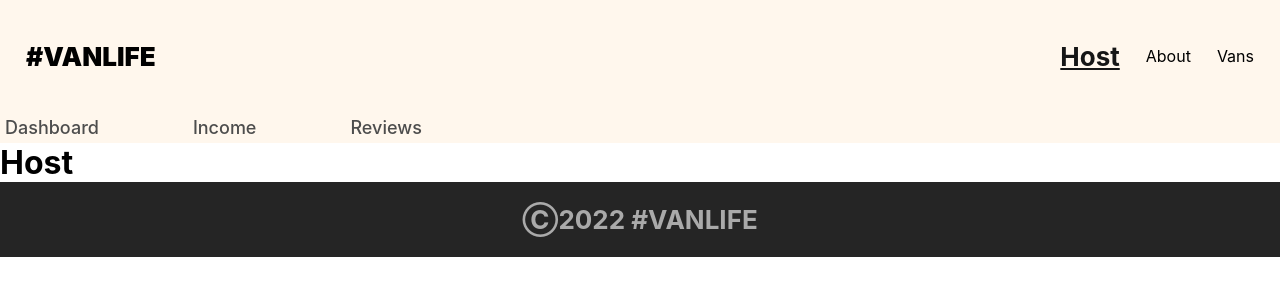
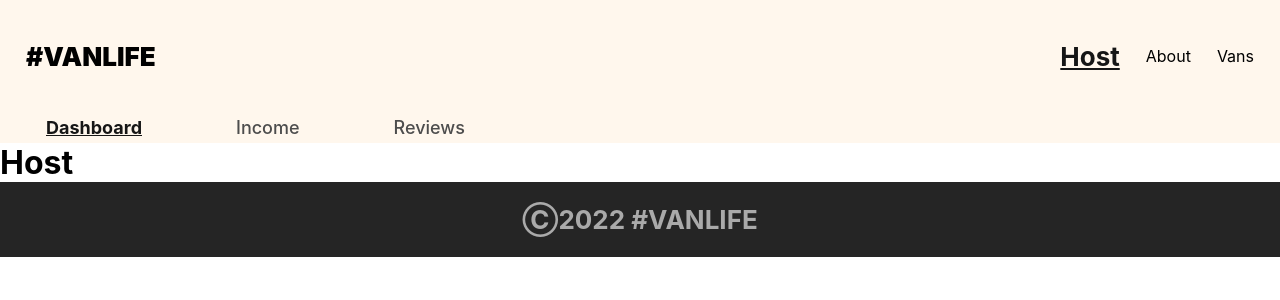
Before and after one commit to shivampandey777/vanslife, a React (Create React App) app: page /host in a window 1280 px wide. Shown: the top 300 px of the page. Built offline with nearby package versions, Linux system fonts and the light colour scheme; what miragejs would draw is missing.

Commit message:
navlink change

```diff
--- a/src/App.css
+++ b/src/App.css
@@ -378,6 +378,8 @@ i[class*='van-type-'] {
   color: #161616;
   font-weight: 900px
 }
-.host-nav > a:first-of-type {
-  margin-left: -15px;
+.host-nav-c {
+  color: #161616;
+  font-weight: 900px;
+  text-decoration: underline;
 }
--- a/src/pages/host/HostLayout.js
+++ b/src/pages/host/HostLayout.js
@@ -2,23 +2,27 @@ import React from "react";
 import { NavLink ,Outlet } from "react-router-dom";
 
 export default function HostLayout() {
-
+  const activeStyles = {
+    fontWeight: "bold",
+    textDecoration: "underline",
+    color: "#161616"
+}
     return (
         <>
         <nav  className="host-nav">
          <NavLink
-           className={({ isActive }) => isActive ? "my-nav" : null}
-           end
+          style={({ isActive }) => isActive ? activeStyles : null}
+            end
            to="/host">
             Dashboard
          </NavLink>
          <NavLink
-            style={({ isActive }) => isActive ? "my-nav" : null}
+            style={({ isActive }) => isActive ? activeStyles : null}
             to="/host/income">
             Income
          </NavLink>
          <NavLink
-            style={({ isActive }) => isActive ? "my-nav" : null}
+            style={({ isActive }) => isActive ? activeStyles : null}
             to="/host/reviews">
              Reviews
          </NavLink>
```
